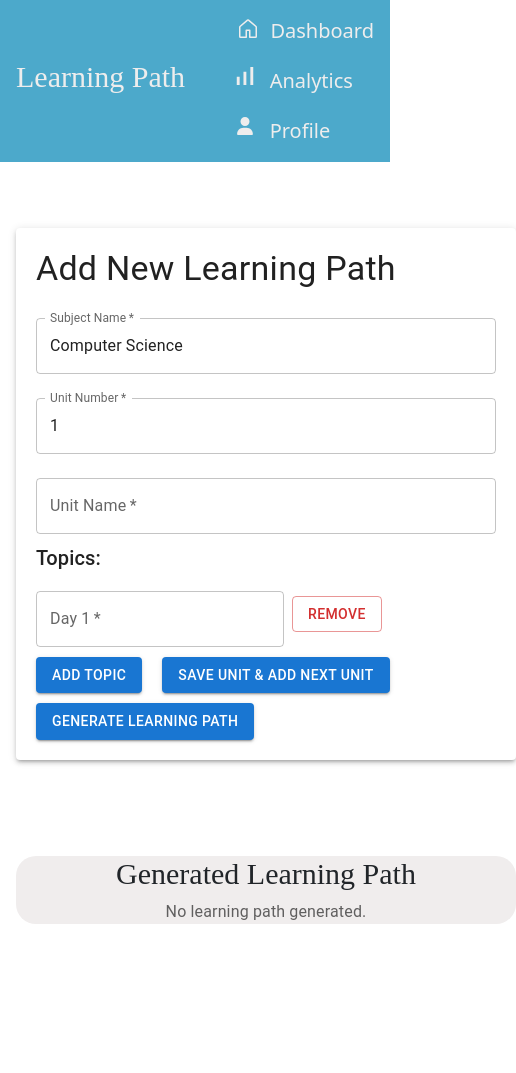
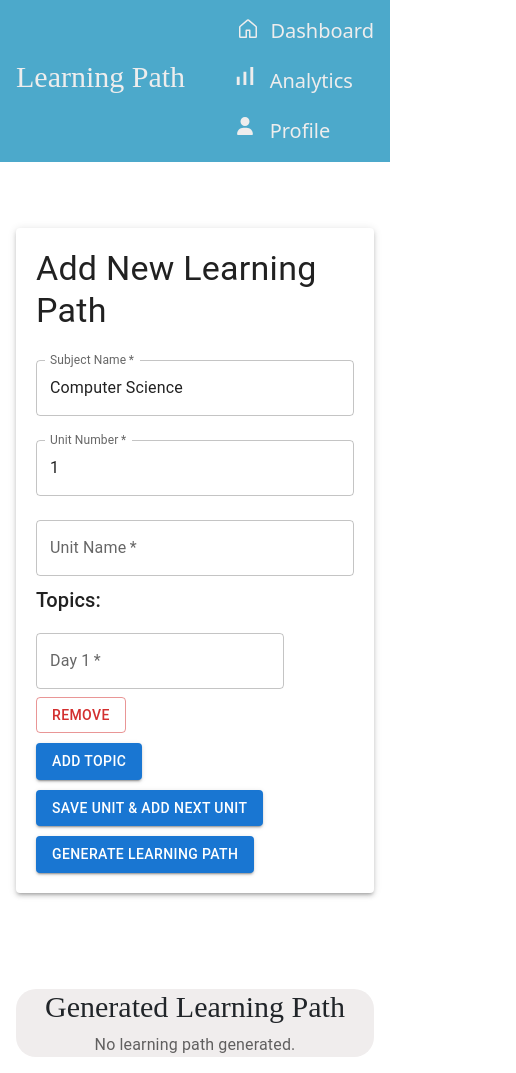
Before and after one commit to akshaypatra/LearningPathDashboard-frontend, a React (Create React App) app: page /new-learning-path in a window 390 px wide. Shown: the whole page, 516 px wide, since content can reach past the window. Before the commit the page ends 940 px from the top, so only its background shows below. Built offline with nearby package versions, Linux system fonts and the light colour scheme.

Commit message:
updated width for responsiveness

```diff
--- a/package.json
+++ b/package.json
@@ -1,6 +1,7 @@
 {
   "name": "frontend",
   "version": "0.1.0",
+  "homepage": "https://akshaypatra.github.io/LearningPathDashboard-frontend",
   "private": true,
   "dependencies": {
     "@emotion/react": "^11.13.3",
@@ -17,6 +18,8 @@
     "web-vitals": "^2.1.4"
   },
   "scripts": {
+    "predeploy": "npm run build",
+    "deploy": "gh-pages -d build",
     "start": "react-scripts start",
     "build": "react-scripts build",
     "test": "react-scripts test",
@@ -39,5 +42,8 @@
       "last 1 firefox version",
       "last 1 safari version"
     ]
+  },
+  "devDependencies": {
+    "gh-pages": "^6.1.1"
   }
 }
--- a/src/App.css
+++ b/src/App.css
@@ -148,7 +148,7 @@
   }
 
   .generated-learning-path-section{
-    width:500px;
+    width:100%;
     background-color:  rgb(240, 237, 237);
     border-radius: 20px;
     overflow: scroll;
@@ -157,7 +157,7 @@
 
   }
   .add-new-learning-path-form{
-    width: 500px;
+    width:100%;
     margin: 0px;
   }
 }
@@ -220,7 +220,7 @@
 @media (max-width: 1200px){
 
   .LearningPathsSection-teacher{
-    width: 500px;
+    width: 100%;
   }
 
   .learning-path-viewer{
@@ -232,7 +232,7 @@
   }
 
   .learning-path-viewer-component-container{
-    width:450px;
+    width:100%;
   }
 
 }
```
Also changed, not shown: 1 other file (tests, documents, lock files or other folders).
